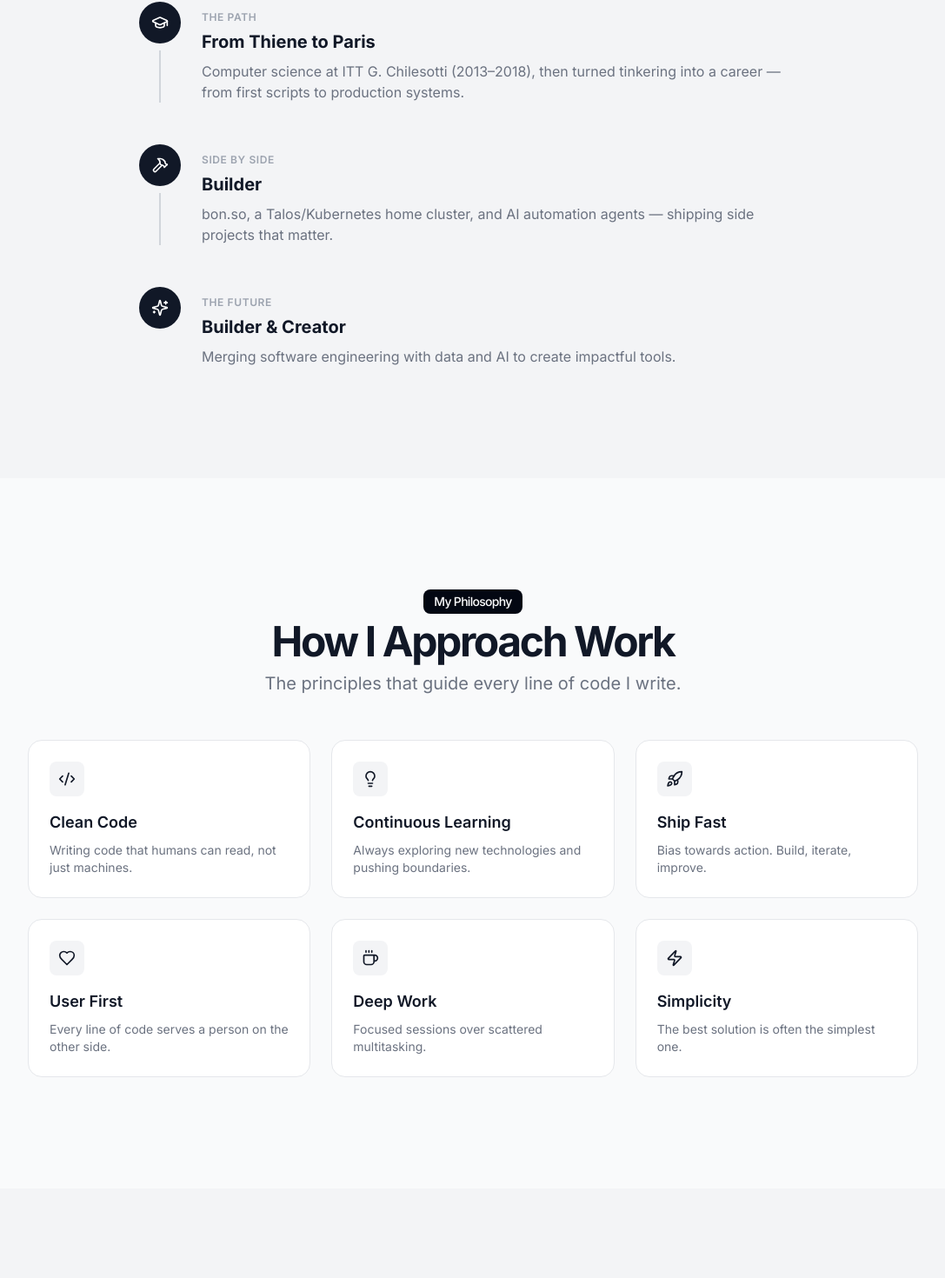
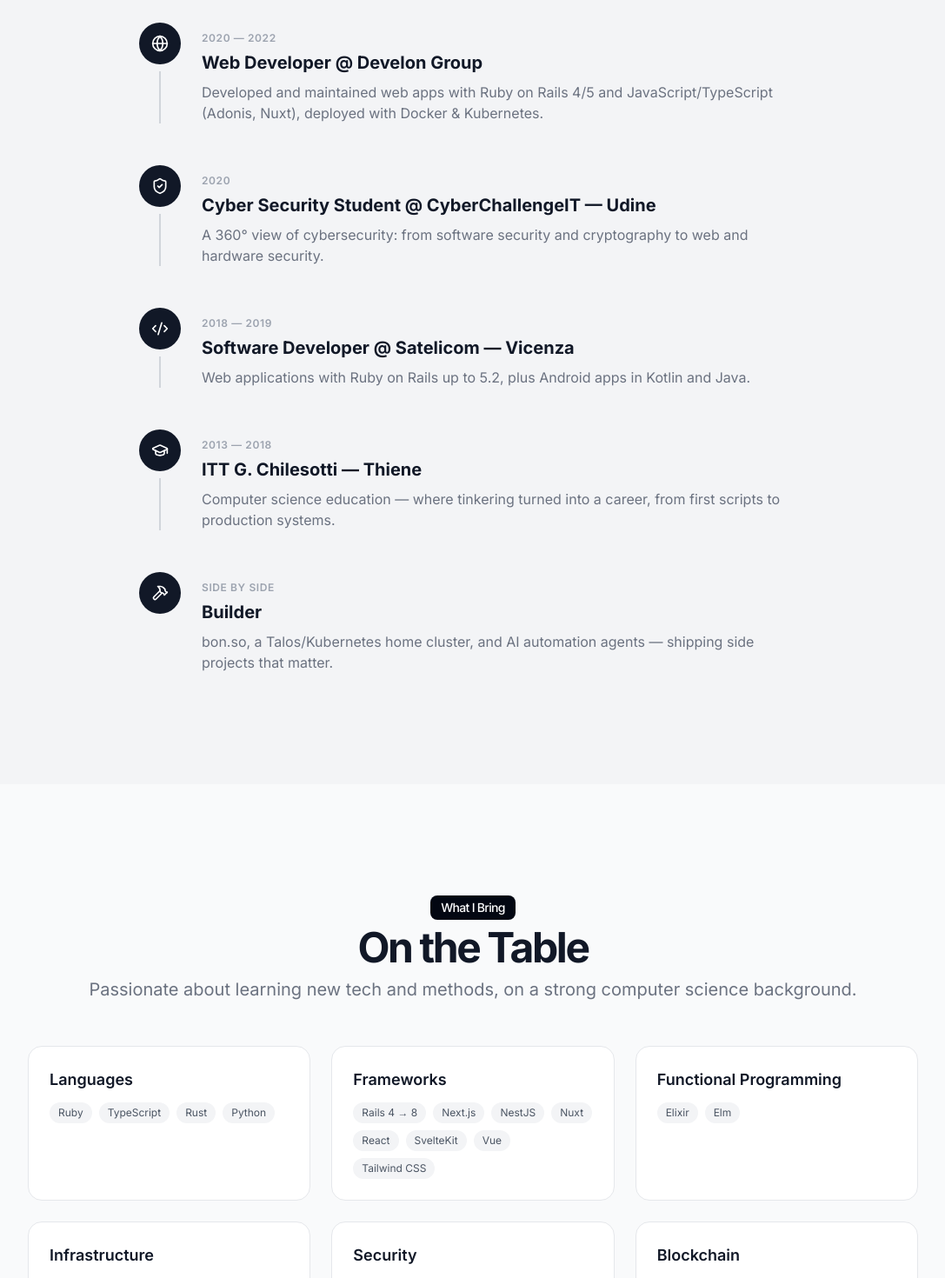
Before and after one commit to yeboster/landing, a Next.js app: page /about in a window 1280 px wide. Shown: the part 947-2417 px from the top of the page at 87% size, without its empty margins (96-1183 px from the left). Built offline with nearby package versions, Linux system fonts and the light colour scheme.

Commit message:
about: full LinkedIn career timeline + skills section

```diff
--- a/src/components/about-client.tsx
+++ b/src/components/about-client.tsx
@@ -1,7 +1,7 @@
 'use client'
 
 import { motion, type Variants } from "motion/react"
-import { Code2, Lightbulb, Rocket, Heart, Coffee, Zap, Briefcase, GraduationCap, Hammer, Sparkles } from 'lucide-react'
+import { Code2, Lightbulb, Rocket, Heart, Coffee, Zap, Briefcase, GraduationCap, Hammer, ShieldCheck, Globe } from 'lucide-react'
 import { Chip } from '@/components/ui/chip'
 import { Section, SectionTitle } from '@/components/ui/section'
 import { TiltCard } from '@/components/tilt-card'
@@ -81,15 +81,33 @@ const values = [
 const timeline = [
   {
     icon: Briefcase,
-    label: 'Now',
-    title: 'Software Engineer @ Trustpair — Paris',
-    description: 'Building anti-fraud products on Rails. Architected the TrustAI LLM framework, shipped GenAI contact collection (+128pts), VoiceAI. Observability-first.',
+    label: '2022 — Now',
+    title: 'Ruby on Rails Developer @ Trustpair — Paris',
+    description: 'Building anti-fraud products and AI features on Rails 8 with Next.js and NestJS. Architected the TrustAI LLM framework, shipped GenAI contact collection (+128pts), VoiceAI. GitOps on Kubernetes with FluxCD, Helm and Kustomize. Observability-first.',
+  },
+  {
+    icon: Globe,
+    label: '2020 — 2022',
+    title: 'Web Developer @ Develon Group',
+    description: 'Developed and maintained web apps with Ruby on Rails 4/5 and JavaScript/TypeScript (Adonis, Nuxt), deployed with Docker & Kubernetes.',
+  },
+  {
+    icon: ShieldCheck,
+    label: '2020',
+    title: 'Cyber Security Student @ CyberChallengeIT — Udine',
+    description: 'A 360° view of cybersecurity: from software security and cryptography to web and hardware security.',
+  },
+  {
+    icon: Code2,
+    label: '2018 — 2019',
+    title: 'Software Developer @ Satelicom — Vicenza',
+    description: 'Web applications with Ruby on Rails up to 5.2, plus Android apps in Kotlin and Java.',
   },
   {
     icon: GraduationCap,
-    label: 'The Path',
-    title: 'From Thiene to Paris',
-    description: 'Computer science at ITT G. Chilesotti (2013–2018), then turned tinkering into a career — from first scripts to production systems.',
+    label: '2013 — 2018',
+    title: 'ITT G. Chilesotti — Thiene',
+    description: 'Computer science education — where tinkering turned into a career, from first scripts to production systems.',
   },
   {
     icon: Hammer,
@@ -97,12 +115,15 @@ const timeline = [
     title: 'Builder',
     description: 'bon.so, a Talos/Kubernetes home cluster, and AI automation agents — shipping side projects that matter.',
   },
-  {
-    icon: Sparkles,
-    label: 'The Future',
-    title: 'Builder & Creator',
-    description: 'Merging software engineering with data and AI to create impactful tools.',
-  },
+]
+
+const skills = [
+  { title: 'Languages', items: ['Ruby', 'TypeScript', 'Rust', 'Python'] },
+  { title: 'Frameworks', items: ['Rails 4 → 8', 'Next.js', 'NestJS', 'Nuxt', 'React', 'SvelteKit', 'Vue', 'Tailwind CSS'] },
+  { title: 'Functional Programming', items: ['Elixir', 'Elm'] },
+  { title: 'Infrastructure', items: ['Kubernetes', 'FluxCD', 'Helm', 'Kustomize', 'Docker', 'Linux', 'Cloud'] },
+  { title: 'Security', items: ['Pen-testing', 'Web security'] },
+  { title: 'Blockchain', items: ['Rust smart contracts'] },
 ]
 
 export default function About() {
@@ -204,6 +225,60 @@ export default function About() {
         </div>
       </Section>
 
+      {/* Skills Grid */}
+      <Section>
+        <SectionTitle>
+          <motion.div
+            initial="hidden" whileInView="visible"
+            viewport={{ once: true, margin: '-100px' }}
+            custom={0} variants={fadeUp}
+          >
+            <Chip>What I Bring</Chip>
+          </motion.div>
+          <motion.h2
+            className="text-3xl font-bold tracking-tighter sm:text-5xl"
+            initial="hidden" whileInView="visible"
+            viewport={{ once: true, margin: '-100px' }}
+            custom={1} variants={fadeUp}
+          >
+            On the Table
+          </motion.h2>
+          <motion.p
+            className="max-w-[900px] text-gray-500 md:text-xl/relaxed dark:text-gray-400"
+            initial="hidden" whileInView="visible"
+            viewport={{ once: true, margin: '-100px' }}
+            custom={2} variants={fadeUp}
+          >
+            Passionate about learning new tech and methods, on a strong computer science background.
+          </motion.p>
+        </SectionTitle>
+
+        <div className="grid grid-cols-1 sm:grid-cols-2 lg:grid-cols-3 gap-6 mt-8 max-w-5xl mx-auto">
+          {skills.map((group, i) => (
+            <motion.div
+              key={group.title}
+              initial="hidden" whileInView="visible"
+              viewport={{ once: true, margin: '-50px' }}
+              custom={i} variants={scaleIn}
+            >
+              <TiltCard className="group relative p-6 rounded-2xl bg-white dark:bg-gray-800 border border-gray-200 dark:border-gray-700 hover:border-[#9f4f9d]/50 dark:hover:border-[#9f4f9d]/50 transition-colors duration-300 cursor-default h-full">
+                <h3 className="font-semibold text-lg">{group.title}</h3>
+                <div className="mt-3 flex flex-wrap gap-2">
+                  {group.items.map((item) => (
+                    <span
+                      key={item}
+                      className="px-2.5 py-1 text-xs rounded-full bg-gray-100 dark:bg-gray-700 text-gray-600 dark:text-gray-300 group-hover:bg-[#9f4f9d]/10 group-hover:text-[#9f4f9d] dark:group-hover:text-[#c06fbe] transition-colors duration-300"
+                    >
+                      {item}
+                    </span>
+                  ))}
+                </div>
+              </TiltCard>
+            </motion.div>
+          ))}
+        </div>
+      </Section>
+
       {/* Values Grid */}
       <Section>
         <SectionTitle>
```
